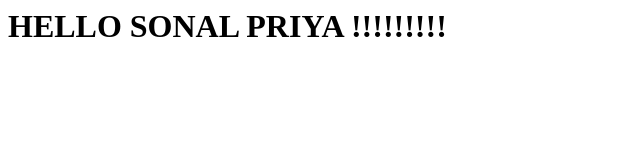
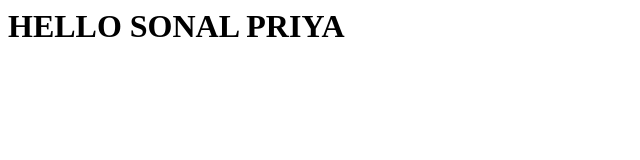
Before and after one commit to Sonalp24/TEST_proj, a plain HTML site: page index.html in a window 1280 px wide. Shown: the whole page, without its empty margins (0-640 px from the left). Drawn offline with Linux system fonts and the light colour scheme.

Commit message:
Update index.html

```diff
--- a/index.html
+++ b/index.html
@@ -1,3 +1,3 @@
 <HTML>
-<h1>HELLO SONAL PRIYA !!!!!!!!!</h1>
+<h1>HELLO SONAL PRIYA</h1>
 </HTML>
```
